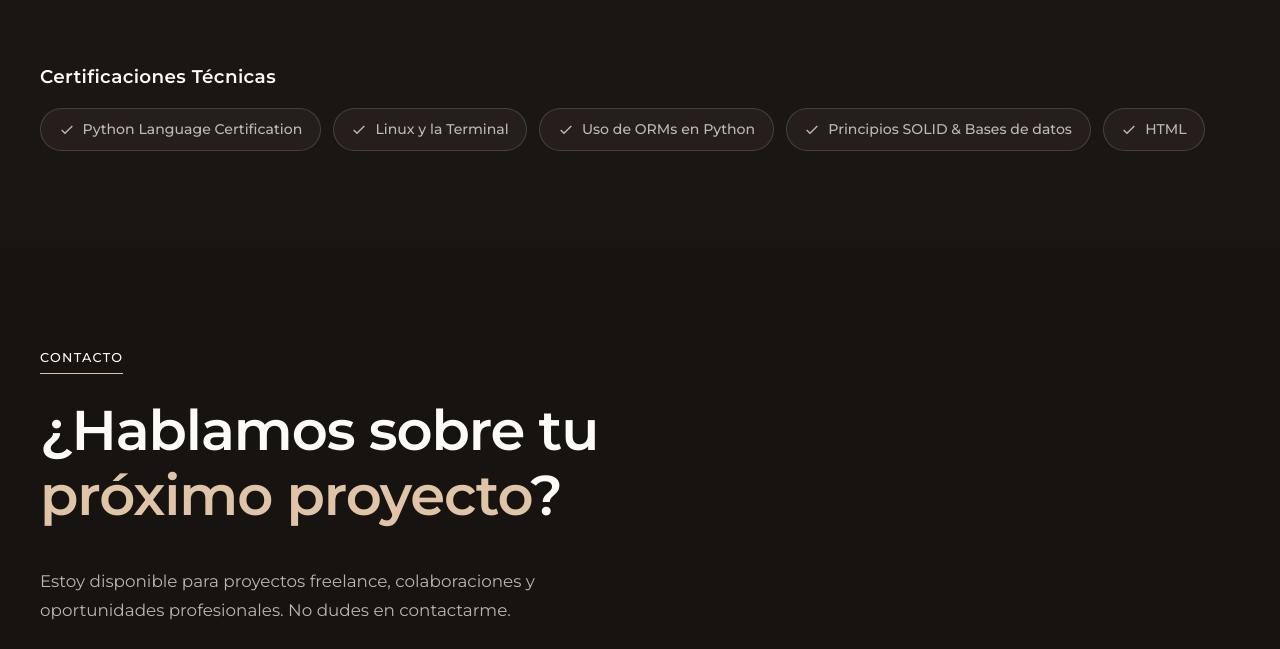
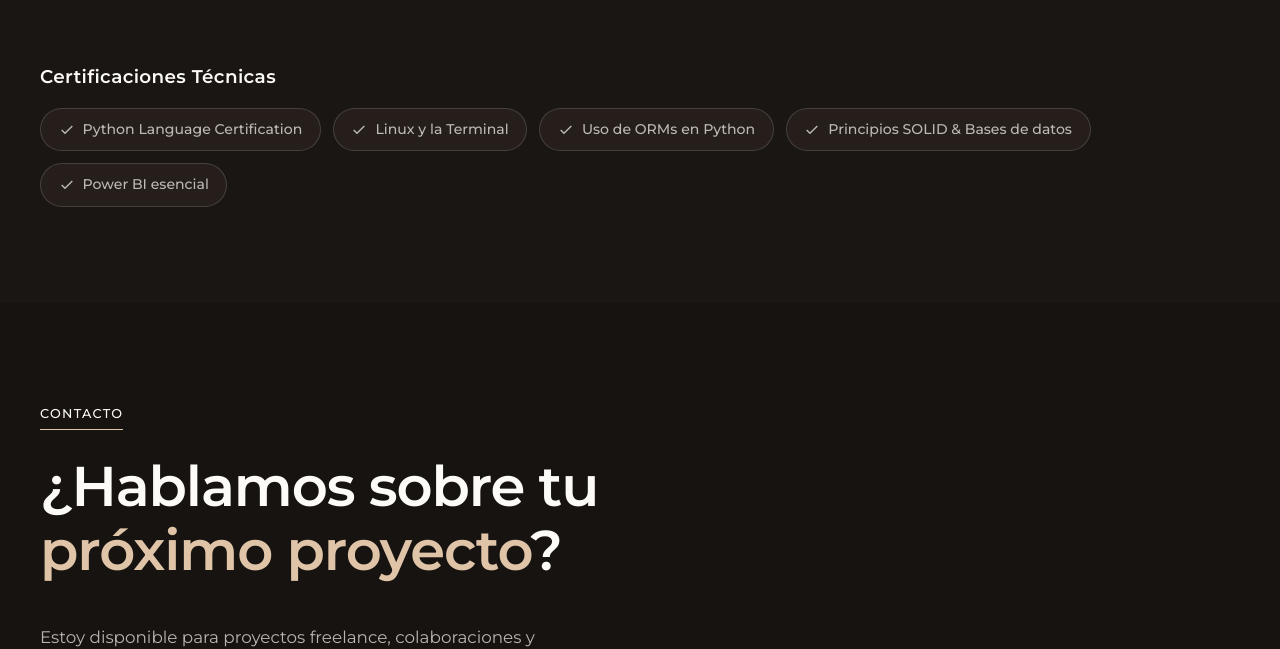
Before and after one commit to NuriMaes/web-personal-cloudflare, a plain HTML site: page index.html in a window 1280 px wide. Shown: the part 4461-5110 px from the top of the page. Drawn offline with Linux system fonts and the light colour scheme.

Commit message:
feat: actualizar certificaciones con Power BI esencial

```diff
--- a/index.html
+++ b/index.html
@@ -327,7 +327,7 @@
           </div>
           <div class="cert-pill reveal-section" role="listitem" id="cert-sql">
             <svg width="16" height="16" viewBox="0 0 24 24" fill="none" stroke="currentColor" stroke-width="2" aria-hidden="true"><polyline points="20 6 9 17 4 12"/></svg>
-            HTML
+            Power BI esencial
           </div>
         </div>
       </div>
```
